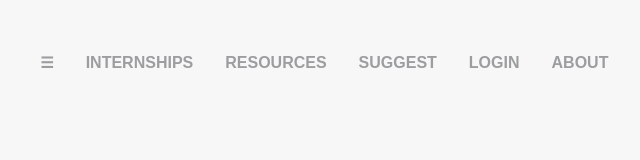
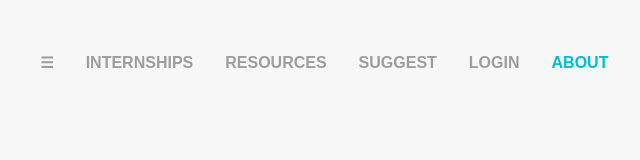
Before and after one commit to 0807Jpatel/Interview-Avenue, a plain HTML site: page Index.html in a window 1280 px wide. In both pictures the pointer is over the link "ABOUT". Shown: the full height of the page, 458-1098 px from the left. Drawn offline with Linux system fonts and the light colour scheme.

Commit message:
changed hovercolor of navbar

```diff
--- a/styles/main.css
+++ b/styles/main.css
@@ -40,6 +40,6 @@ ul.headernavlist li a {
     background-color: #f7f7f7;
 }
 
-ul.headernavlist li a::hover{
-     color: red;
+ul.headernavlist li a:hover{
+     color:#00BCD4;
 }
```
